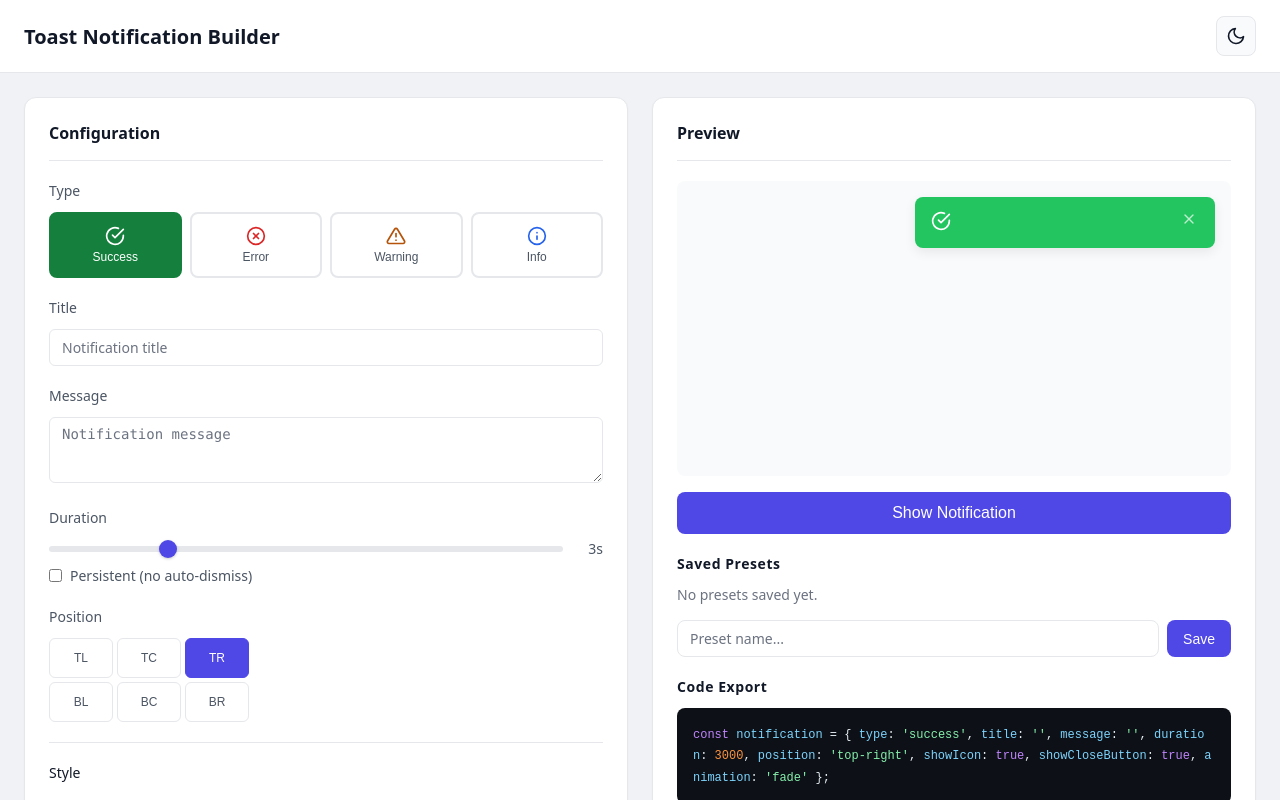
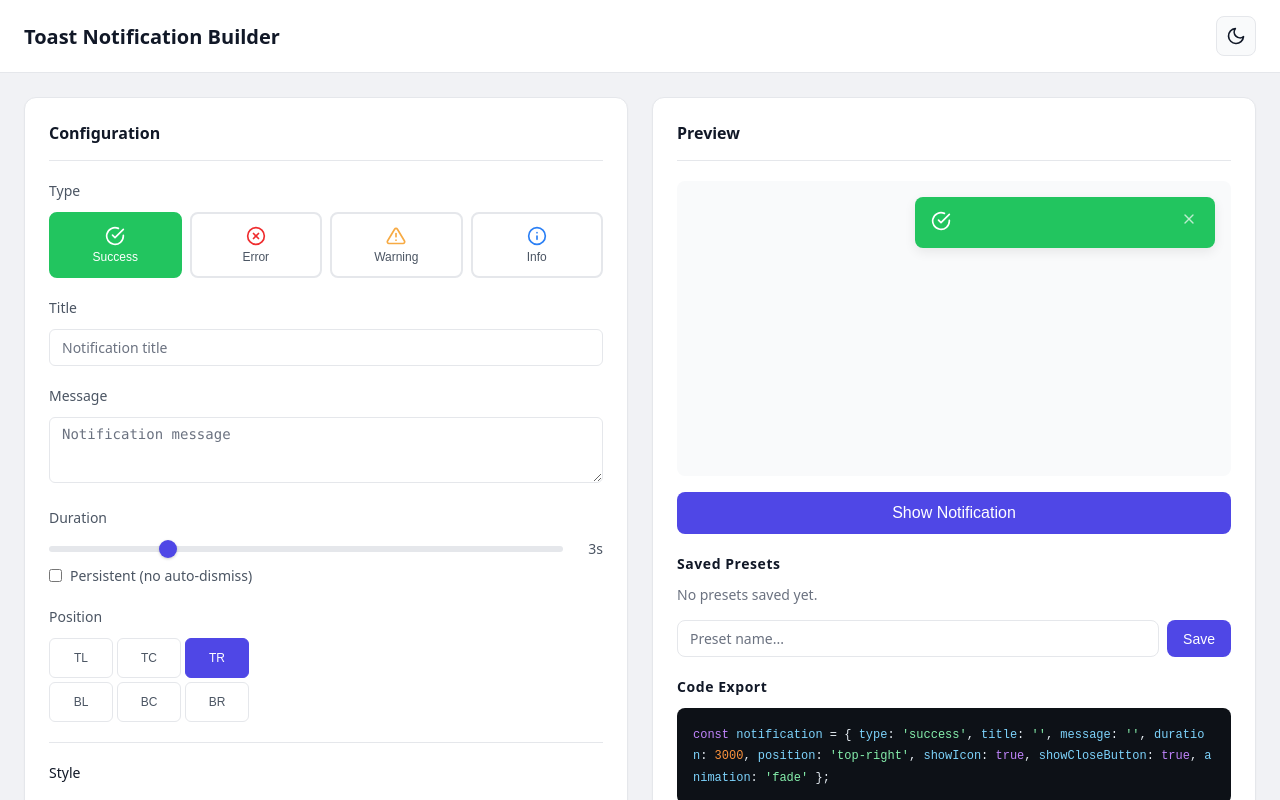
Before and after one commit to Batuhan-G/toast-notification-builder, a Vue app: page / in a window 1280 px wide. Shown: the top 800 px of the page. Built offline with nearby package versions, Linux system fonts and the light colour scheme.

Commit message:
refactor(theme): consolidate type colors into JS constants and clean up CSS variables

```diff
--- a/src/components/builder/IconUploader.vue
+++ b/src/components/builder/IconUploader.vue
@@ -158,7 +158,7 @@ function clearIcon(): void {
 .icon-uploader__error {
   margin-top: $space-1;
   font-size: $font-size-sm;
-  color: var(--type-error);
+  color: var(--color-danger);
 }
 
 .icon-uploader__hint {
--- a/src/components/builder/TypeSelector.vue
+++ b/src/components/builder/TypeSelector.vue
@@ -1,6 +1,6 @@
 <script setup lang="ts">
 import type { NotificationType } from '@/types/notification'
-import { NOTIFICATION_TYPES, TYPE_LABELS } from '@/constants'
+import { NOTIFICATION_TYPES, TYPE_LABELS, TYPE_DEFAULTS } from '@/constants'
 import { TYPE_ICONS } from '@/components/icons/typeIcons'
 
 defineProps<{
@@ -21,11 +21,17 @@ const emit = defineEmits<{
         :key="type"
         type="button"
         class="type-selector__card"
-        :class="[
-          `type-selector__card--${type}`,
-          { 'type-selector__card--active': modelValue === type },
-        ]"
+        :class="{ 'type-selector__card--active': modelValue === type }"
         :aria-pressed="modelValue === type"
+        :style="
+          modelValue === type
+            ? {
+                backgroundColor: TYPE_DEFAULTS[type].backgroundColor,
+                color: TYPE_DEFAULTS[type].textColor,
+                borderColor: TYPE_DEFAULTS[type].backgroundColor,
+              }
+            : { color: TYPE_DEFAULTS[type].backgroundColor }
+        "
         @click="emit('update:modelValue', type)"
       >
         <span class="type-selector__icon" v-html="TYPE_ICONS[type]" />
@@ -81,49 +87,14 @@ const emit = defineEmits<{
   justify-content: center;
 }
 
-.type-selector__card--success .type-selector__icon {
-  color: var(--type-success);
-}
-.type-selector__card--error .type-selector__icon {
-  color: var(--type-error);
-}
-.type-selector__card--warning .type-selector__icon {
-  color: var(--type-warning);
-}
-.type-selector__card--info .type-selector__icon {
-  color: var(--type-info);
-}
-
 .type-selector__label {
   font-size: $font-size-xs;
   font-weight: 500;
   color: var(--text-secondary);
 }
 
-.type-selector__card--active {
-  .type-selector__icon,
-  .type-selector__label {
-    color: var(--text-on-accent);
-  }
-
-  &.type-selector__card--success {
-    background-color: var(--type-success-active);
-    border-color: var(--type-success-active);
-  }
-
-  &.type-selector__card--error {
-    background-color: var(--type-error-active);
-    border-color: var(--type-error-active);
-  }
-
-  &.type-selector__card--warning {
-    background-color: var(--type-warning-active);
-    border-color: var(--type-warning-active);
-  }
-
-  &.type-selector__card--info {
-    background-color: var(--type-info-active);
-    border-color: var(--type-info-active);
-  }
+.type-selector__card--active .type-selector__icon,
+.type-selector__card--active .type-selector__label {
+  color: inherit;
 }
 </style>
--- a/src/components/preview/CodeExport.vue
+++ b/src/components/preview/CodeExport.vue
@@ -79,12 +79,12 @@ async function copyToClipboard(): Promise<void> {
   word-break: break-all;
   color: var(--text-on-code);
 
-  :deep(.code-keyword) { color: #c084fc; }
-  :deep(.code-key)     { color: #7dd3fc; }
-  :deep(.code-string)  { color: #86efac; }
-  :deep(.code-number)  { color: #fb923c; }
-  :deep(.code-boolean) { color: #c084fc; }
-  :deep(.code-punct)   { color: #e6edf3; }
+  :deep(.code-keyword) { color: var(--code-keyword); }
+  :deep(.code-key)     { color: var(--code-key); }
+  :deep(.code-string)  { color: var(--code-string); }
+  :deep(.code-number)  { color: var(--code-number); }
+  :deep(.code-boolean) { color: var(--code-boolean); }
+  :deep(.code-punct)   { color: var(--code-punct); }
 }
 
 .code-export__copy-btn {
@@ -122,7 +122,7 @@ async function copyToClipboard(): Promise<void> {
 .code-export__error {
   margin: $space-2 0 0;
   font-size: $font-size-xs;
-  color: var(--type-error);
+  color: var(--color-danger);
 }
 
 </style>
--- a/src/components/preview/PresetList.vue
+++ b/src/components/preview/PresetList.vue
@@ -154,7 +154,7 @@ function save(): void {
 .preset-list__error {
   margin: $space-2 0 0;
   font-size: $font-size-xs;
-  color: var(--type-error);
+  color: var(--color-danger);
 }
 
 .sr-only {
--- a/src/constants/index.ts
+++ b/src/constants/index.ts
@@ -1,6 +1,7 @@
 export {
   NOTIFICATION_TYPES,
   TYPE_LABELS,
+  TYPE_DEFAULTS,
   type NotificationType,
 } from './type'
 
--- a/src/constants/type.ts
+++ b/src/constants/type.ts
@@ -1,3 +1,5 @@
+import type { TypeDefault } from '@/types/notification'
+
 export const NOTIFICATION_TYPES = ['success', 'error', 'warning', 'info'] as const
 export type NotificationType = (typeof NOTIFICATION_TYPES)[number]
 
@@ -7,3 +9,10 @@ export const TYPE_LABELS: Record<NotificationType, string> = {
   warning: 'Warning',
   info: 'Info',
 }
+
+export const TYPE_DEFAULTS: Record<NotificationType, TypeDefault> = {
+  success: { backgroundColor: '#22c55f', textColor: '#ffffff' },
+  error: { backgroundColor: '#ef2c2e', textColor: '#ffffff' },
+  warning: { backgroundColor: '#f7aa43', textColor: '#1f2937' },
+  info: { backgroundColor: '#2a7ff5', textColor: '#ffffff' },
+}
--- a/src/stores/builder.ts
+++ b/src/stores/builder.ts
@@ -7,7 +7,8 @@ import type {
   Position,
   Preset,
 } from '@/types/notification'
-import { createDefaultConfig, TYPE_DEFAULTS } from '@/utils/defaults'
+import { TYPE_DEFAULTS } from '@/constants'
+import { createDefaultConfig } from '@/utils/defaults'
 
 export const useBuilderStore = defineStore('builder', () => {
   const config = ref<Omit<NotificationConfig, 'id'>>(createDefaultConfig())
--- a/src/styles/_themes.scss
+++ b/src/styles/_themes.scss
@@ -26,17 +26,14 @@
   --shadow-control: 0 1px 3px rgba(0, 0, 0, 0.2);
   --shadow-elevated: 0 4px 12px rgba(0, 0, 0, 0.08);
 
-  --type-success: #15803d;
-  --type-error: #dc2626;
-  --type-warning: #b45309;
-  --type-info: #2563eb;
+  --color-danger: #dc2626;
 
-  // Active card backgrounds — NOT overridden in dark theme so they stay
-  // dark enough for white text, even though dark theme lightens --type-*.
-  --type-success-active: #15803d;
-  --type-error-active: #dc2626;
-  --type-warning-active: #b45309;
-  --type-info-active: #2563eb;
+  --code-keyword: #c084fc;
+  --code-key: #7dd3fc;
+  --code-string: #86efac;
+  --code-number: #fb923c;
+  --code-boolean: #c084fc;
+  --code-punct: #e6edf3;
 }
 
 :root[data-theme='dark'] {
@@ -66,8 +63,5 @@
   --shadow-control: 0 1px 3px rgba(0, 0, 0, 0.4);
   --shadow-elevated: 0 4px 12px rgba(0, 0, 0, 0.5);
 
-  --type-success: #4ade80;
-  --type-error: #f87171;
-  --type-warning: #fbbf24;
-  --type-info: #60a5fa;
+  --color-danger: #f87171;
 }
--- a/src/types/notification.ts
+++ b/src/types/notification.ts
@@ -32,4 +32,9 @@ export interface ActiveNotification extends NotificationConfig {
   createdAt: number
 }
 
+export interface TypeDefault {
+  backgroundColor: string
+  textColor: string
+}
+
 export type Theme = 'light' | 'dark'
--- a/src/utils/defaults.ts
+++ b/src/utils/defaults.ts
@@ -1,16 +1,5 @@
-import type { NotificationConfig, NotificationType } from '@/types/notification'
-
-interface TypeDefault {
-  backgroundColor: string
-  textColor: string
-}
-
-export const TYPE_DEFAULTS: Record<NotificationType, TypeDefault> = {
-  success: { backgroundColor: '#22c55f', textColor: '#ffffff' },
-  error: { backgroundColor: '#ef2c2e', textColor: '#ffffff' },
-  warning: { backgroundColor: '#f7aa43', textColor: '#1f2937' },
-  info: { backgroundColor: '#2a7ff5', textColor: '#ffffff' },
-}
+import type { NotificationConfig } from '@/types/notification'
+import { TYPE_DEFAULTS } from '@/constants'
 
 export function createDefaultConfig(): Omit<NotificationConfig, 'id'> {
   const defaults = TYPE_DEFAULTS.success
```
